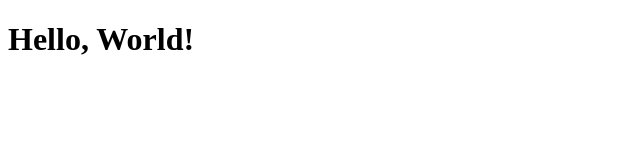
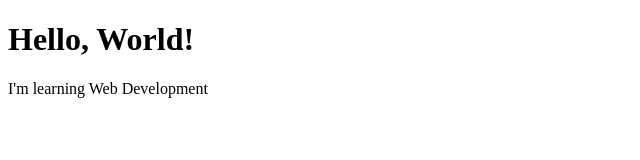
Before and after one commit to hima10102/webdev_lab_1, a plain HTML site: page index.html in a window 1280 px wide. Shown: the whole page, without its empty margins (0-640 px from the left). Drawn offline with Linux system fonts and the light colour scheme.

Commit message:
Added a new paragraph

```diff
--- a/index.html
+++ b/index.html
@@ -1,9 +1,10 @@
 <!DOCTYPE html>
 <html>
 <head>
-<title>My First HTML Page</title>
+    <title>My First HTML Page</title>
 </head>
 <body>
-<h1>Hello, World!</h1>
+    <h1>Hello, World!</h1>
+    <p>I'm learning Web Development</p>
 </body>
 </html>
```
